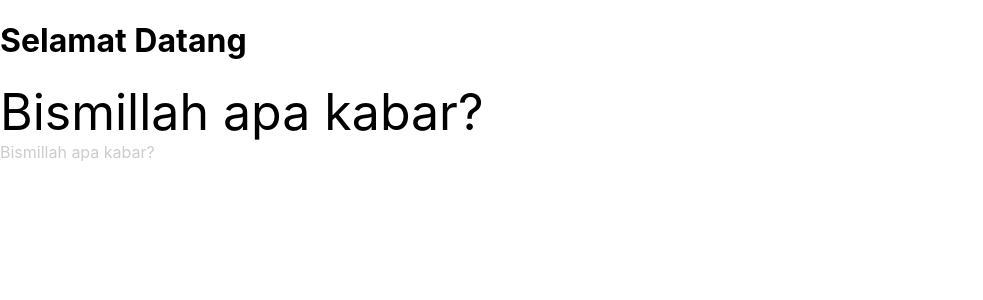
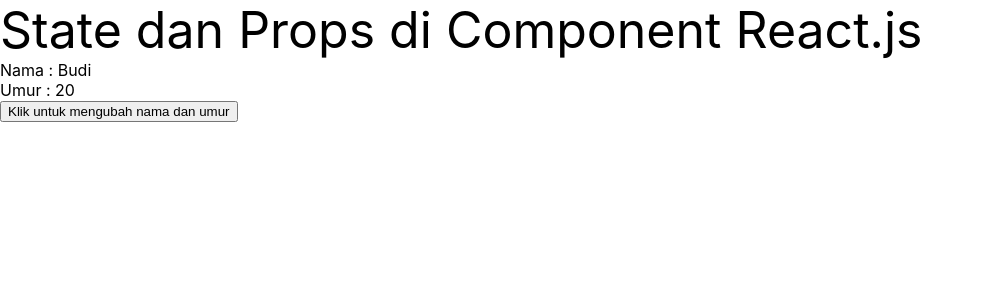
Before and after one commit to MayangAsura/reactme, a React (Create React App) app: page / in a window 1280 px wide. Shown: the top 300 px of the page, without its empty margins (0-983 px from the left). Built offline with nearby package versions, Linux system fonts and the light colour scheme.

Commit message:
using state to change value in atribut/variabel(?)

```diff
--- a/src/App.js
+++ b/src/App.js
@@ -1,35 +1,34 @@
-import React from 'react';
+import React from "react";
 import './App.css';
-import Selamat from './Selamat';
 
+class App extends React.Component {
+    constructor(props){
+        super(props)
+        this.state={nama: 'Budi', umur: 20}
+    }
 
+    _ubahNama = () => this.setState({nama: 'Mayang', umur: '10'})
 
-function App() {
-  return (
-
-    <>
-
-      <Selamat></Selamat>
-      <div className="Header"> Bismillah apa kabar?</div>
-      <div className="Isi"> Bismillah apa kabar?</div>
-    </>
-    // <div className="App">
-    //   <header className="App-header">
-    //     <img src={logo} className="App-logo" alt="logo" />
-    //     <p>
-    //       Edit <code>src/App.js</code> and save to reload.
-    //     </p>
-    //     <a
-    //       className="App-link"
-    //       href="https://reactjs.org"
-    //       target="_blank"
-    //       rel="noopener noreferrer"
-    //     >
-    //       Learn React
-    //     </a>
-    //   </header>
-    // </div>
-  );
+    render() {
+        return (
+            <div className="App">
+                <div className="Header">
+                    State dan Props di Component React.js
+                </div>
+                <div>
+                    Nama : {this.state.nama}
+                </div>
+                <div>
+                    Umur : {this.state.umur}
+                </div>
+                <input
+                    type="button"
+                    onClick={this._ubahNama}
+                    value="Klik untuk mengubah nama dan umur"
+                />
+            </div>
+        )
+    }
 }
 
-export default App;
+export default App
```
